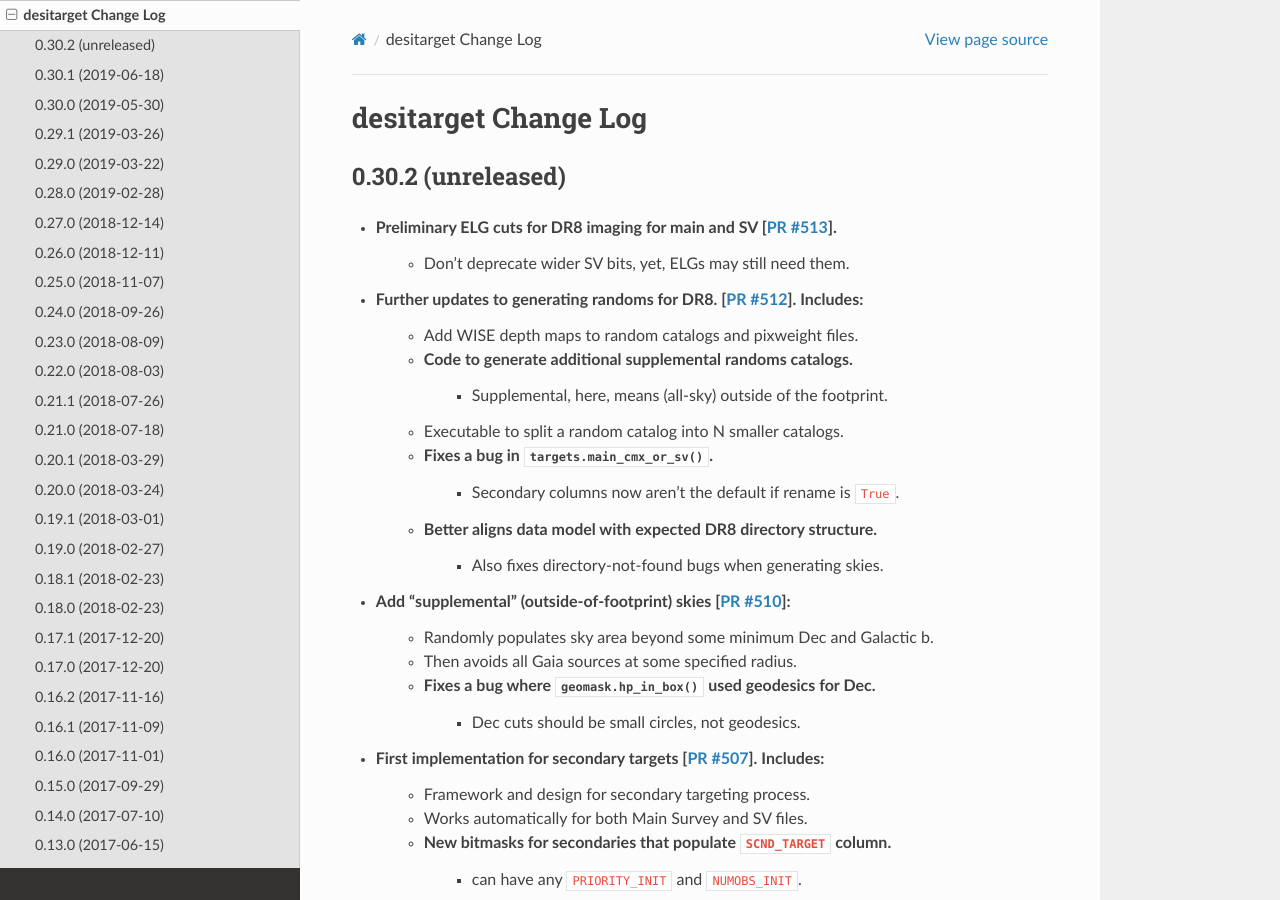
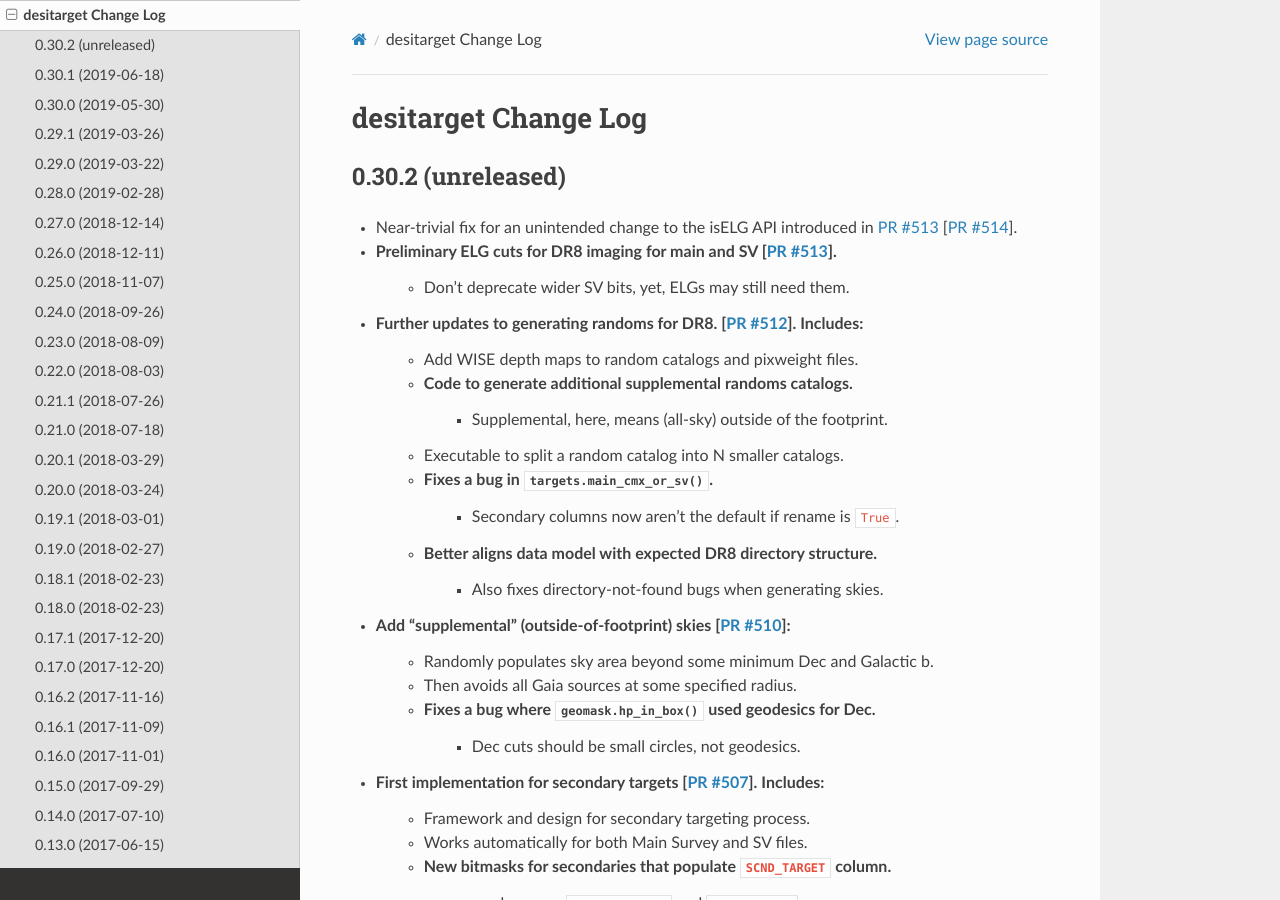
Before and after one commit to desihub/desitarget, a Sphinx documentation site: the page built from doc/changes.rst, in a window 1280 px wide and 900 px high. Built offline with Sphinx 7.4.7 and the Read the Docs theme 2.0.0, drawn with Linux system fonts in a browser that asks for light colours.

Commit message:
update log [ci skip]

```diff
--- a/doc/changes.rst
+++ b/doc/changes.rst
@@ -5,6 +5,8 @@ desitarget Change Log
 0.30.2 (unreleased)
 -------------------
 
+* Near-trivial fix for an unintended change to the isELG API introduced in `PR
+  #513`_ [`PR #514`_].
 * Preliminary ELG cuts for DR8 imaging for main and SV [`PR #513`_].
     * Don't deprecate wider SV bits, yet, ELGs may still need them.
 * Further updates to generating randoms for DR8. [`PR #512`_]. Includes:
@@ -43,6 +45,7 @@ desitarget Change Log
 .. _`PR #510`: https://github.com/desihub/desitarget/pull/510
 .. _`PR #512`: https://github.com/desihub/desitarget/pull/512
 .. _`PR #513`: https://github.com/desihub/desitarget/pull/513
+.. _`PR #514`: https://github.com/desihub/desitarget/pull/514
 
 0.30.1 (2019-06-18)
 -------------------
```
